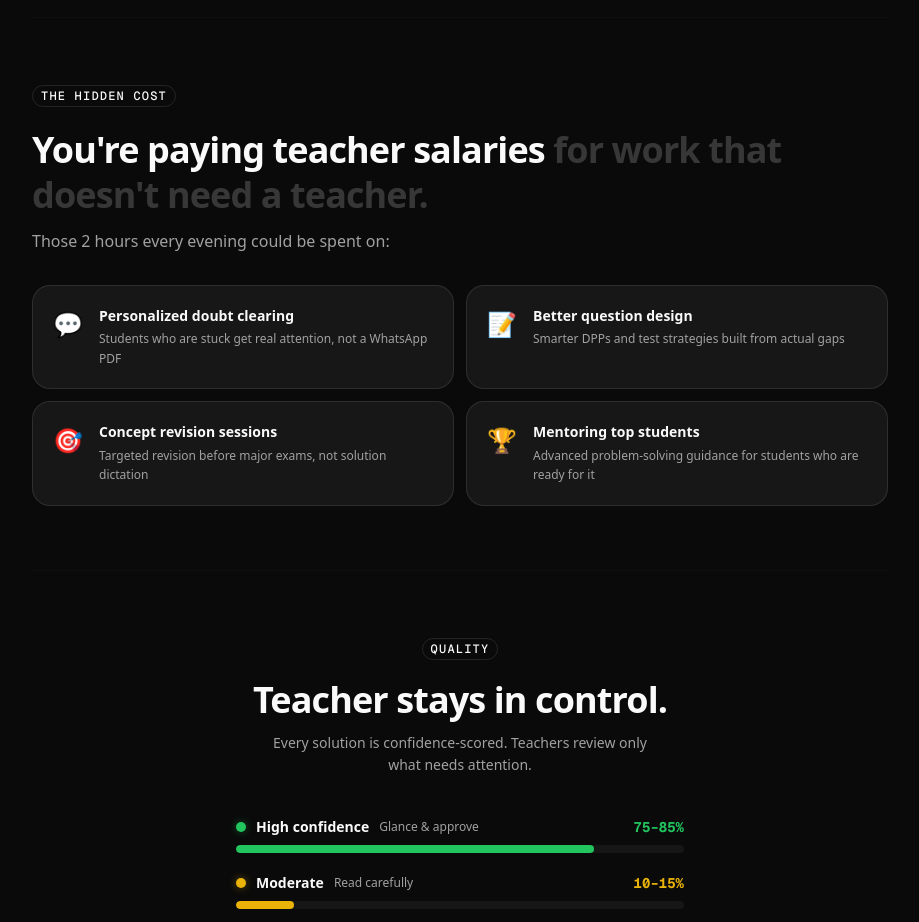
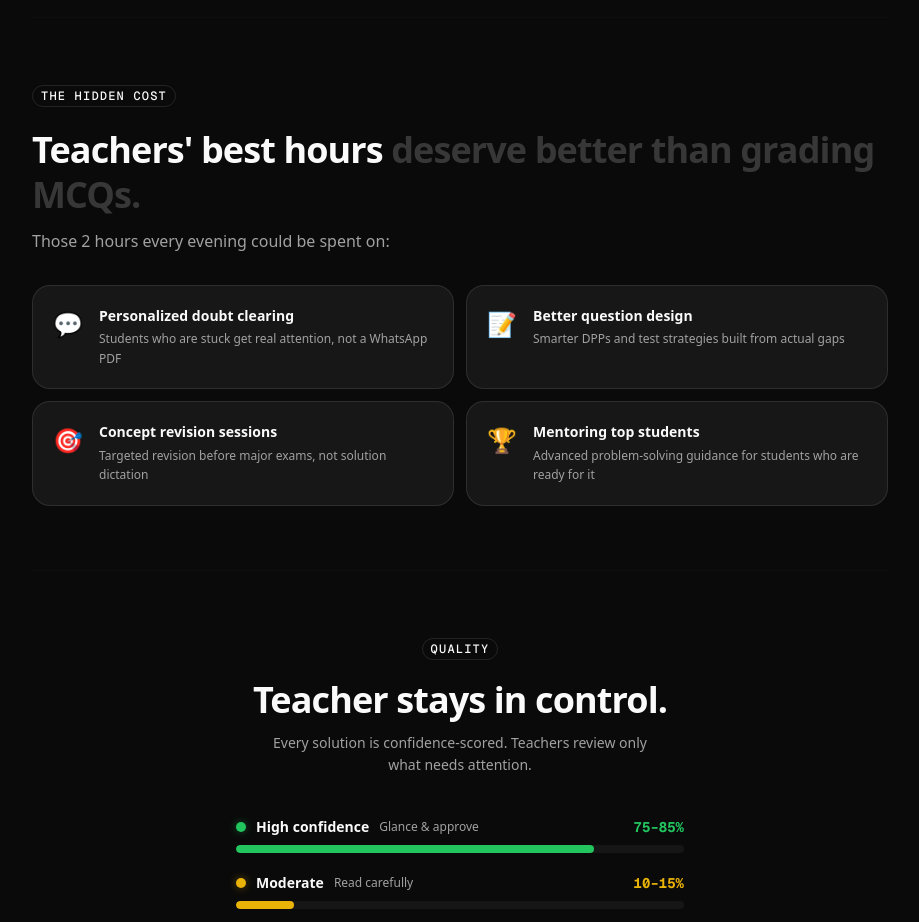
Before and after one commit to INNOVATIVEGAMER/solveflow, a Next.js app: page /overview in a window 1280 px wide. Shown: the part 1360-2282 px from the top of the page, without its empty margins (180-1099 px from the left). Built offline with nearby package versions, Linux system fonts and the light colour scheme.

Commit message:
copy: soften 'hidden cost' headline to be respectful of teachers

```diff
--- a/src/app/overview/page.tsx
+++ b/src/app/overview/page.tsx
@@ -362,8 +362,8 @@ function SlideThree() {
         animate={inView ? { opacity: 1, y: 0 } : {}}
         transition={{ duration: 0.5, delay: 0.08 }}
       >
-        You&apos;re paying teacher salaries{" "}
-        <span className="text-muted-foreground/30">for work that doesn&apos;t need a teacher.</span>
+        Teachers&apos; best hours{" "}
+        <span className="text-muted-foreground/30">deserve better than grading MCQs.</span>
       </motion.h2>
 
       <motion.p
--- a/src/app/page.tsx
+++ b/src/app/page.tsx
@@ -243,8 +243,8 @@ export default function Home() {
         </FadeIn>
         <FadeIn delay={0.1}>
           <h2 className="text-3xl md:text-4xl font-bold tracking-tight mb-3">
-            You&apos;re paying teacher salaries{" "}
-            <span className="text-muted-foreground/40">for work that doesn&apos;t need a teacher.</span>
+            Teachers&apos; best hours{" "}
+            <span className="text-muted-foreground/40">deserve better than grading MCQs.</span>
           </h2>
         </FadeIn>
         <FadeIn delay={0.15}>
```
